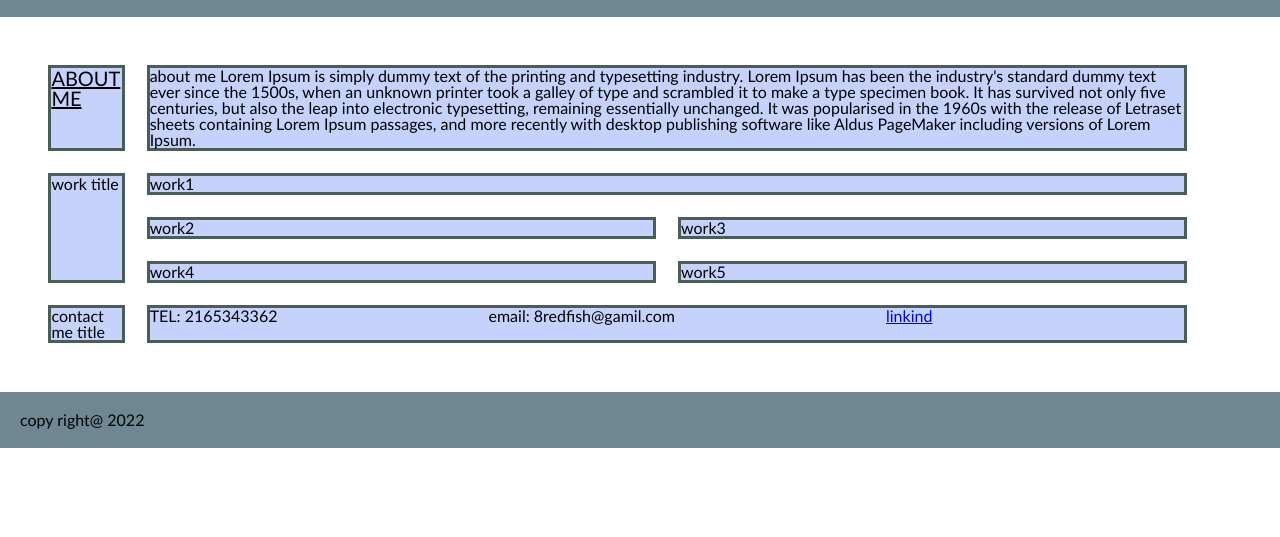
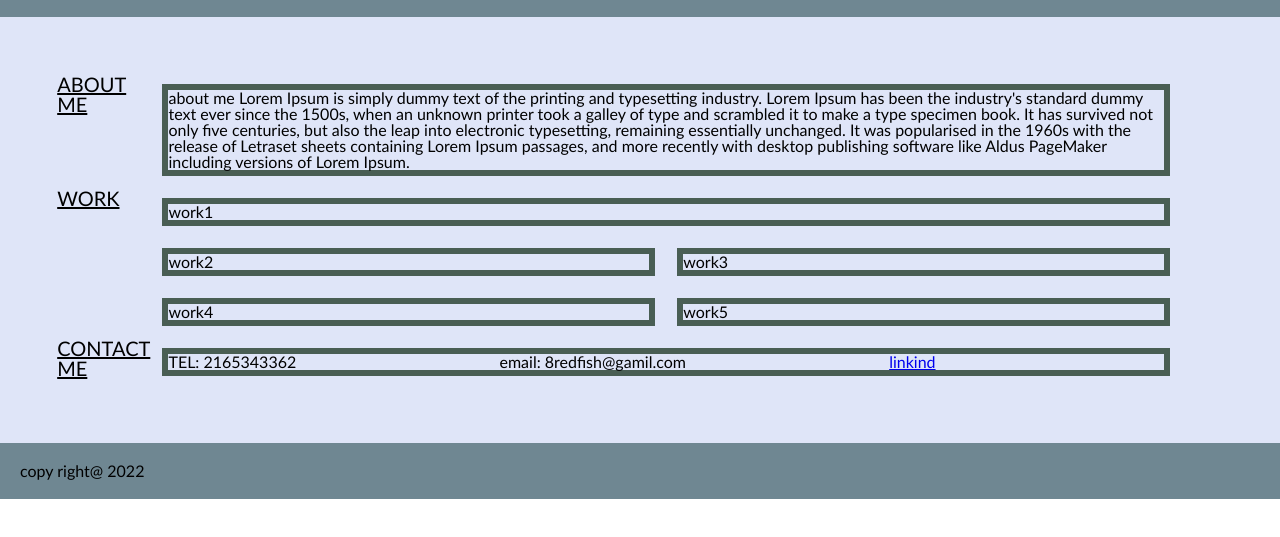
Before and after one commit to xiaojing168jmg168/my-portfolio, a plain HTML site: page index.html in a window 1280 px wide. Shown: the part 123-660 px from the top of the page. Drawn offline with Linux system fonts and the light colour scheme.

Commit message:
sidebar style

```diff
--- a/assets/css/style.css
+++ b/assets/css/style.css
@@ -1,6 +1,6 @@
 :root {
 --main-bg-color:#6F8792;
---main-color: #C5D2FC;
+--main-color: #dfe5f8;
 --main-border-color:#495E54;
 }
 *{
@@ -59,6 +59,9 @@ content: icon★;
 /*main section*/
 main{
 display: flex;
+align-items: center;
+ padding: 20px;
+ background-color: var(--main-color);
 }
 
 
@@ -83,15 +86,17 @@ grid-template-areas:
 
 .grid-item{
 margin: 10px;
-border: 3px solid var(--main-border-color);
+border: 6px solid var(--main-border-color);
 background-color: var(--main-color);
 }
 
-.sidebar{
+.side {
 font-size: 20px;
 font-weight: 300;
 text-transform: uppercase;
 text-decoration:underline ;
+}
+.sidebar{
 grid-area: sidebar;
 }
 .grid-item-2{
@@ -165,3 +170,4 @@ grid-template-areas:
 display: block;
 
 }
+}
--- a/index.html
+++ b/index.html
@@ -27,17 +27,17 @@
 
  <main>
 <div class="grid-container">
-   <div id="aboutme" class="grid-item sidebar">about me
+   <div id="aboutme" class="side sidebar">about me
 </div>
    <div class="grid-item grid-item-2">about me
 Lorem Ipsum is simply dummy text of the printing and typesetting industry. Lorem Ipsum has been the industry's standard dummy text ever since the 1500s, when an unknown printer took a galley of type and scrambled it to make a type specimen book. It has survived not only five centuries, but also the leap into electronic typesetting, remaining essentially unchanged. It was popularised in the 1960s with the release of Letraset sheets containing Lorem Ipsum passages, and more recently with desktop publishing software like Aldus PageMaker including versions of Lorem Ipsum.</div>
-   <div id="work" class="grid-item sidebar1">work title</div>
+   <div id="work" class="side sidebar1">work</div>
    <div class="grid-item grid-item-4">work1</div>
    <div class="grid-item grid-item-5">work2</div>
  <div class="grid-item grid-item-6">work3</div>
  <div class="grid-item grid-item-7">work4</div>
  <div class="grid-item grid-item-8">work5</div>
-<div id="contact" class="grid-item sidebar2">contact me title</div>
+<div id="contact" class="side sidebar2">contact me</div>
  <div class="grid-item grid-item-10">
 <ul>
 <li>TEL: 2165343362</li>
```
